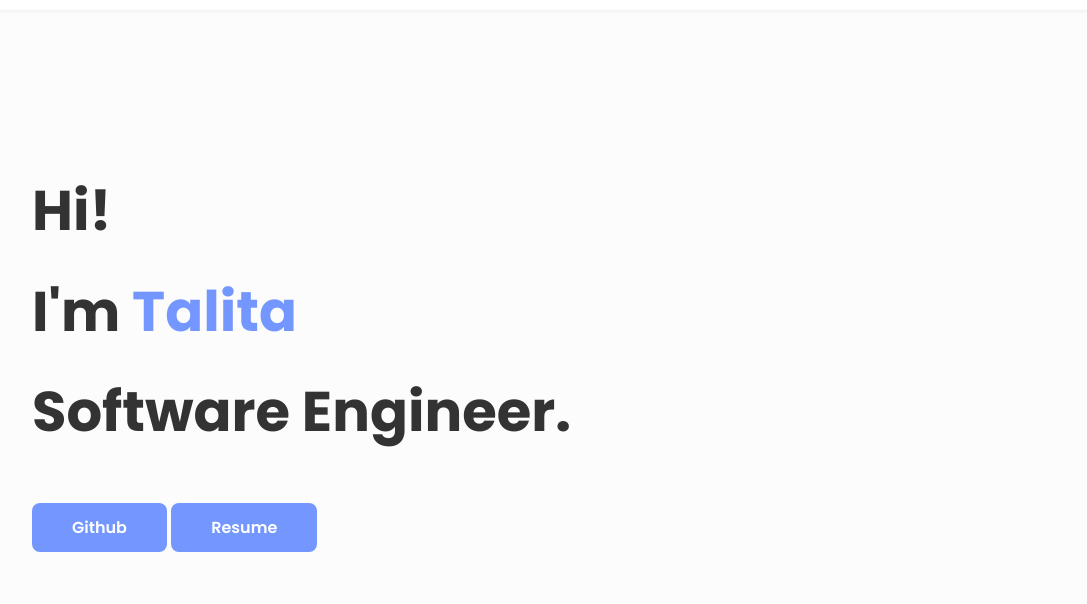
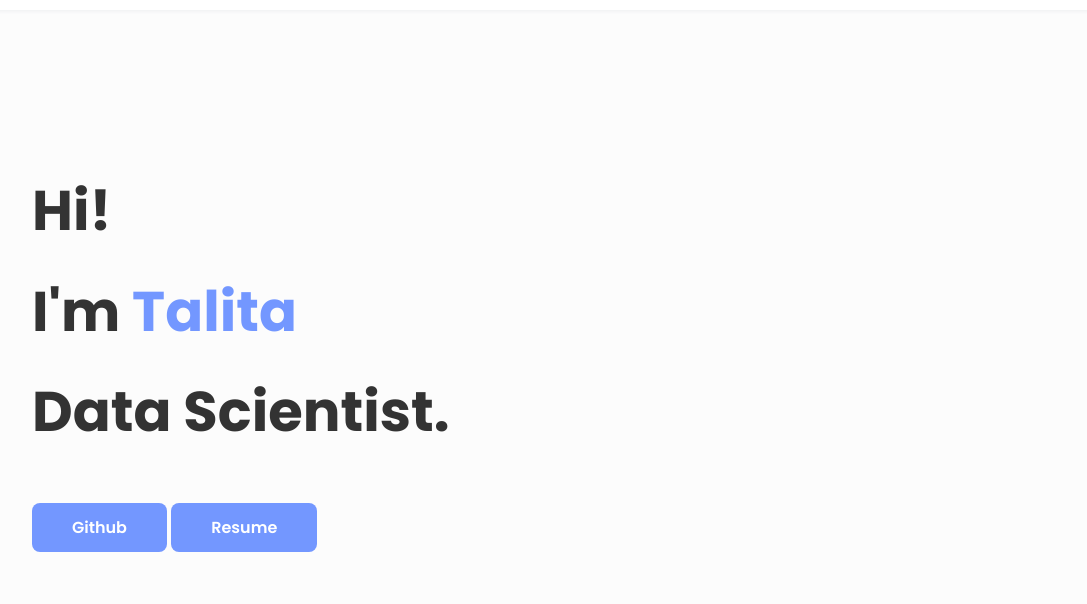
Before and after one commit to talitadeoa/en, a plain HTML site: page index.html in a window 1280 px wide. Shown: the part 54-658 px from the top of the page, without its empty margins (96-1183 px from the left). Drawn offline with nearby package versions, Linux system fonts and the light colour scheme.

Commit message:
Update index.html

```diff
--- a/index.html
+++ b/index.html
@@ -59,7 +59,7 @@
         <section class="home bd-grid" id="home">
             <div class="home__data">
 
-                <h1 class="home__title">Hi!<br>I'm <span class="home__title-color">Talita</span><br> Software Engineer.</h1>
+                <h1 class="home__title">Hi!<br>I'm <span class="home__title-color">Talita</span><br> Data Scientist.</h1>
 
 
                 <a href="https://github.com/talitadeoa" target="_blank" class="button">Github</a>
```
